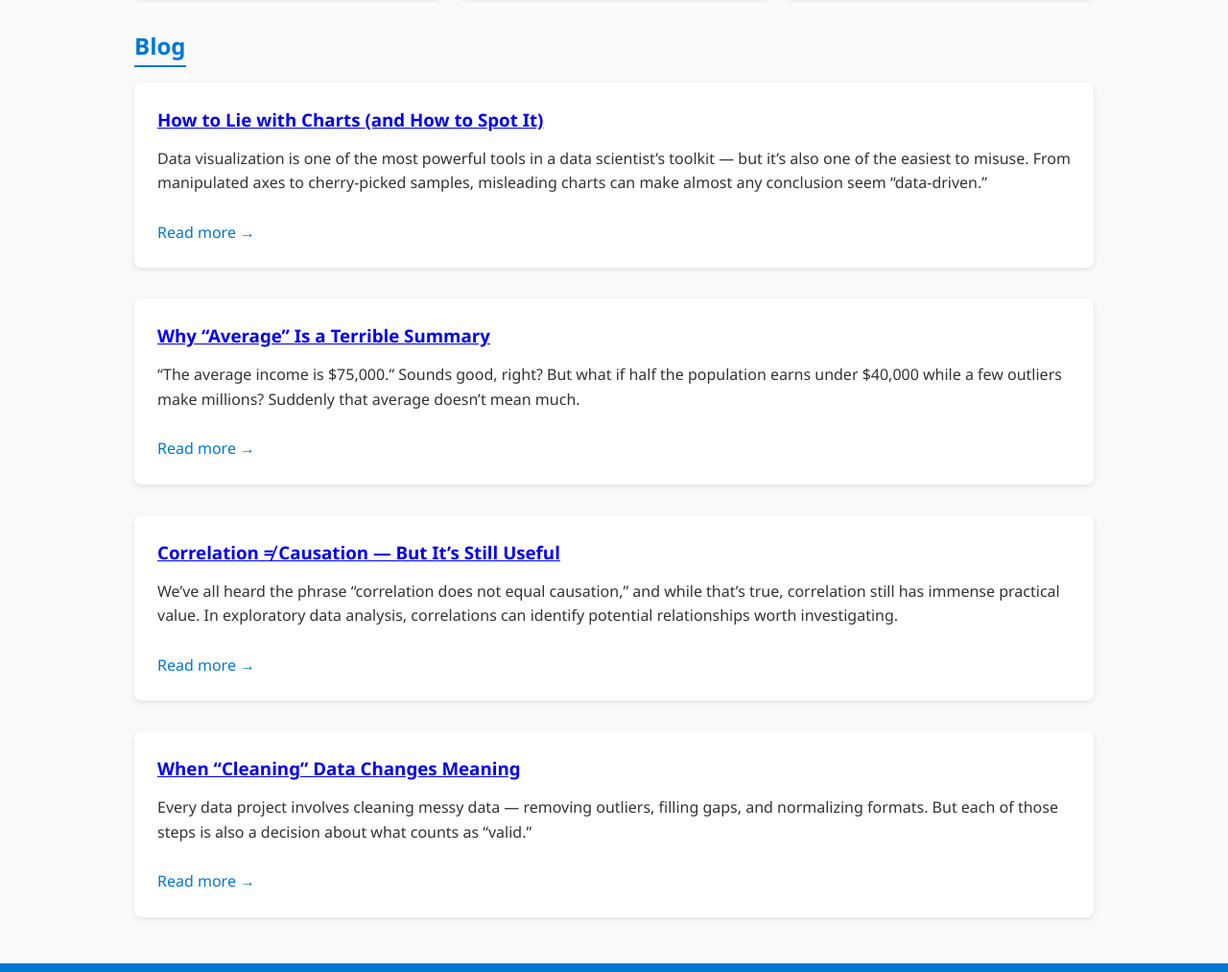
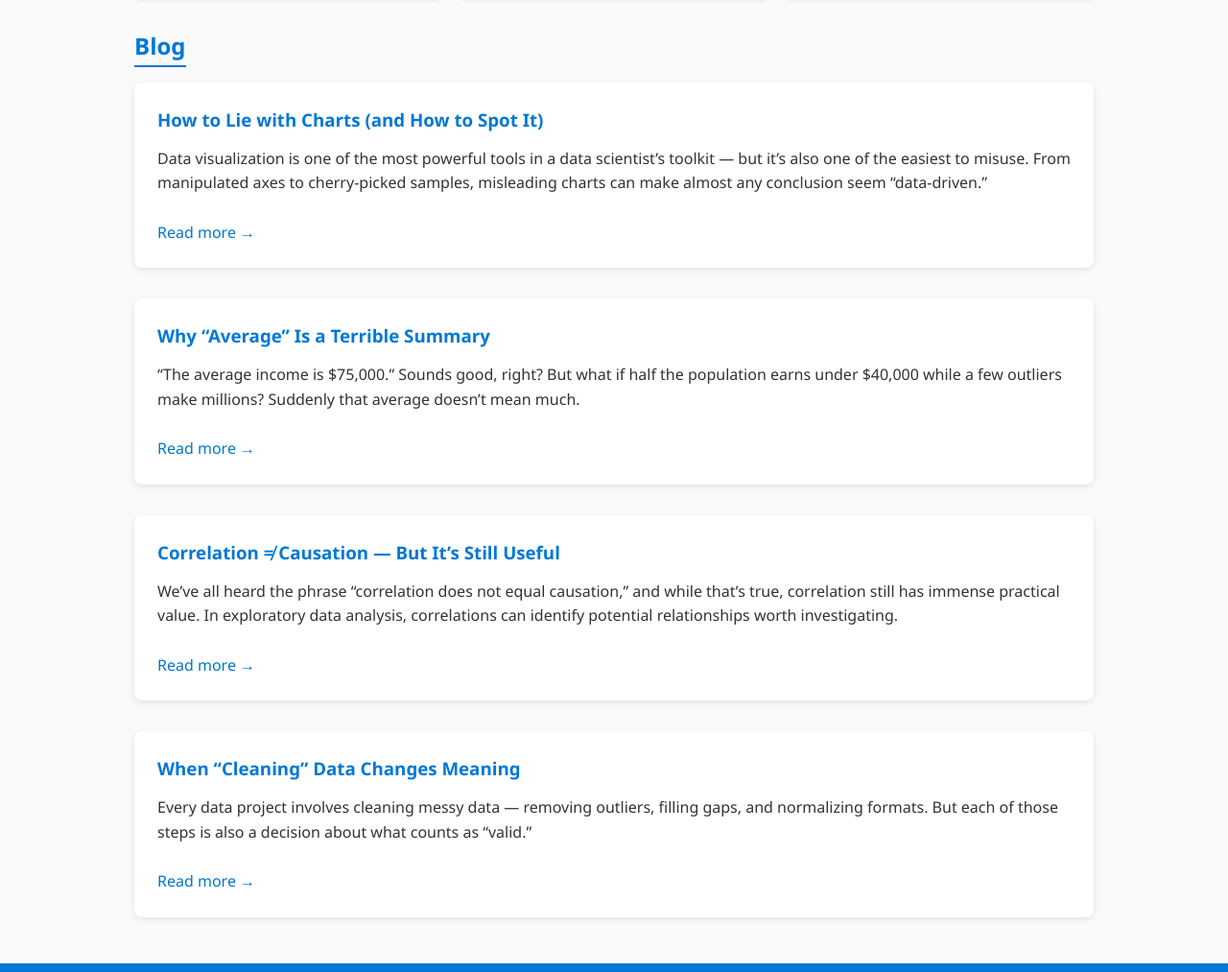
Before and after one commit to pinkbcb/pinkbcb.github.io, a plain HTML site: page docs/index.html in a window 1280 px wide. Shown: the part 1395-2408 px from the top of the page at 96% size. Drawn offline with Linux system fonts and the light colour scheme.

Commit message:
Update index.html

```diff
--- a/docs/index.html
+++ b/docs/index.html
@@ -88,7 +88,7 @@
       <h2>Blog</h2>
 
       <article class="blog-post">
-        <h3><a href="how-to-lie-with-charts.html">How to Lie with Charts (and How to Spot It)</a></h3>
+        <h3>How to Lie with Charts (and How to Spot It)</h3>
         <p>
           Data visualization is one of the most powerful tools in a data scientist’s toolkit —
           but it’s also one of the easiest to misuse. From manipulated axes to cherry-picked samples,
@@ -98,7 +98,7 @@
       </article>
 
       <article class="blog-post">
-        <h3><a href="why-average-is-terrible.html">Why “Average” Is a Terrible Summary</a></h3>
+        <h3>Why “Average” Is a Terrible Summary</h3>
         <p>
           “The average income is $75,000.” Sounds good, right? But what if half the population earns under $40,000
           while a few outliers make millions? Suddenly that average doesn’t mean much.
@@ -107,7 +107,7 @@
       </article>
 
       <article class="blog-post">
-        <h3><a href="correlation-vs-causation.html">Correlation ≠ Causation — But It’s Still Useful</a></h3>
+        <h3>Correlation ≠ Causation — But It’s Still Useful</h3>
         <p>
           We’ve all heard the phrase “correlation does not equal causation,” and while that’s true, correlation still has immense practical value.
           In exploratory data analysis, correlations can identify potential relationships worth investigating.
@@ -116,7 +116,7 @@
       </article>
 
       <article class="blog-post">
-        <h3><a href="cleaning-data-changes-meaning.html">When “Cleaning” Data Changes Meaning</a></h3>
+        <h3>When “Cleaning” Data Changes Meaning</h3>
         <p>
           Every data project involves cleaning messy data — removing outliers, filling gaps, and normalizing formats.
           But each of those steps is also a decision about what counts as “valid.”
```
